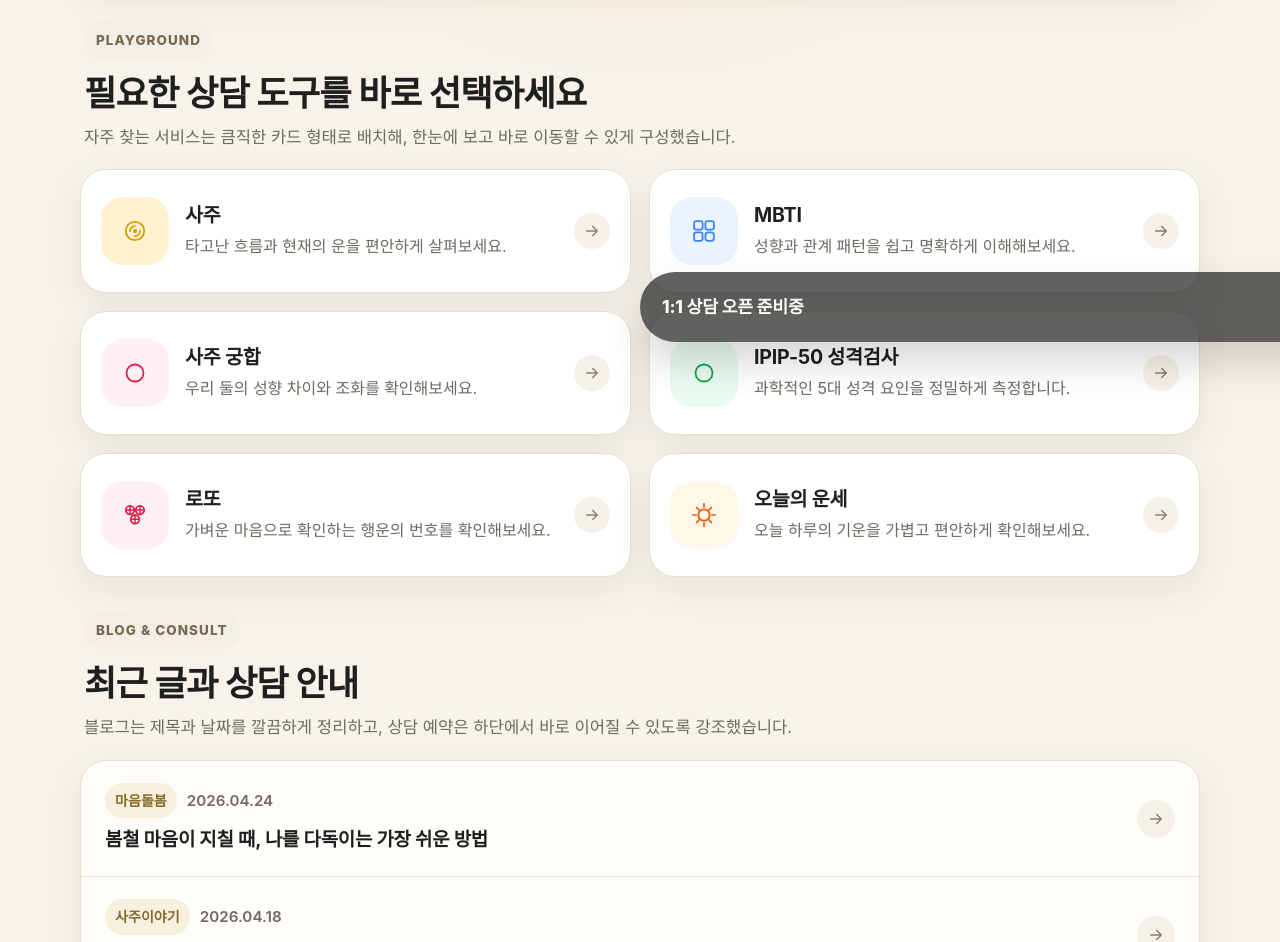
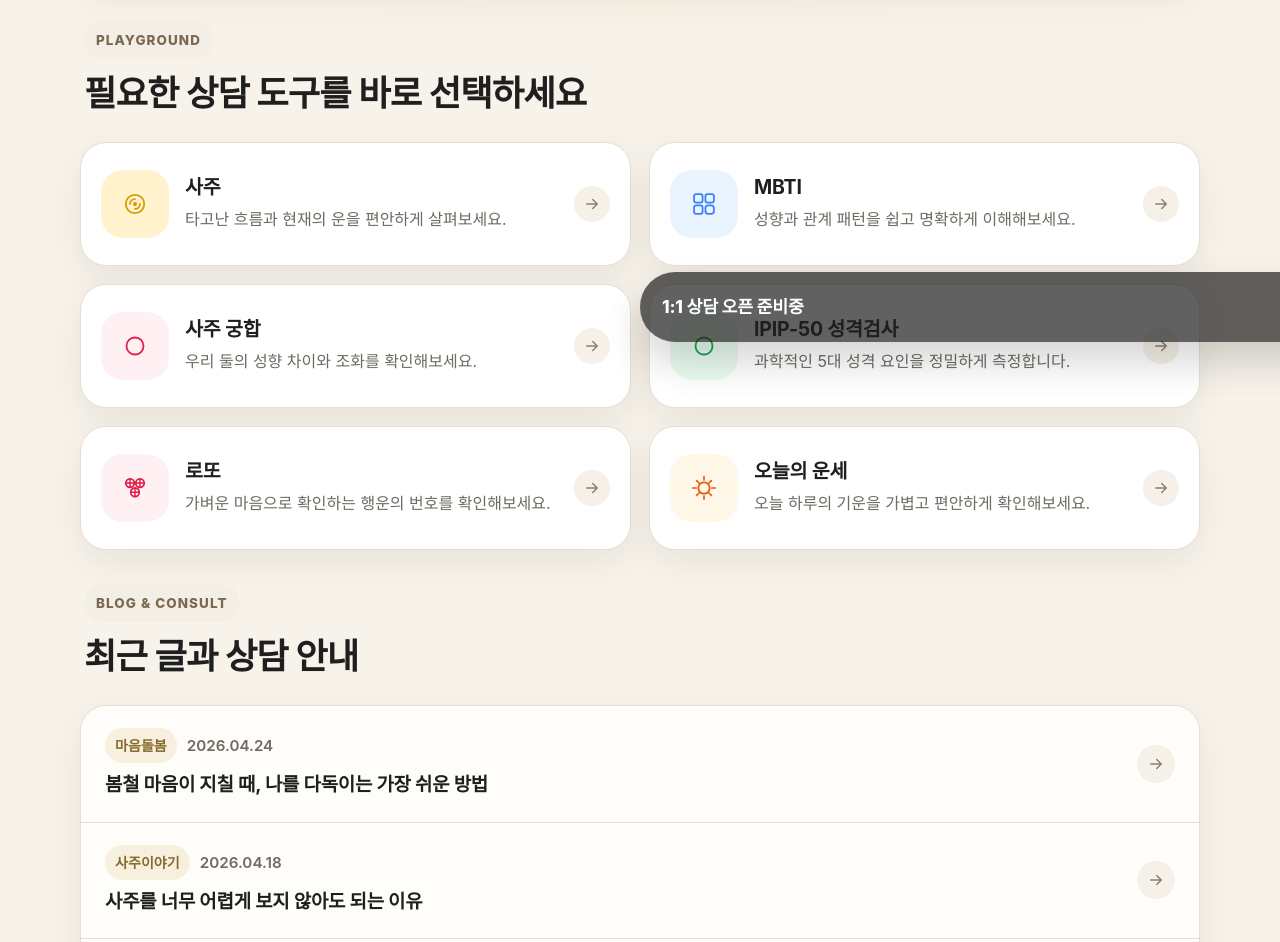
Before and after one commit to inhwoi7/dasangdam-main, a Next.js app: page / in a window 1280 px wide. Shown: the part 440-1382 px from the top of the page. Built offline with nearby package versions, Linux system fonts and the light colour scheme.

Commit message:
실제 서비스 앱 4종으로 라인업 재배치

```diff
--- a/app/page.tsx
+++ b/app/page.tsx
@@ -350,10 +350,7 @@ export default function Page() {
           <div className="sectionTitle">
             <span className="sectionBadge">PLAYGROUND</span>
             <h2>필요한 상담 도구를 바로 선택하세요</h2>
-            <p>
-              자주 찾는 서비스는 큼직한 카드 형태로 배치해, 한눈에 보고 바로
-              이동할 수 있게 구성했습니다.
-            </p>
+
           </div>
 
           <div className="serviceGrid">
@@ -388,10 +385,7 @@ export default function Page() {
           <div className="sectionTitle">
             <span className="sectionBadge">BLOG & CONSULT</span>
             <h2>최근 글과 상담 안내</h2>
-            <p>
-              블로그는 제목과 날짜를 깔끔하게 정리하고, 상담 예약은 하단에서
-              바로 이어질 수 있도록 강조했습니다.
-            </p>
+
           </div>
 
           <div className="postList">
```
